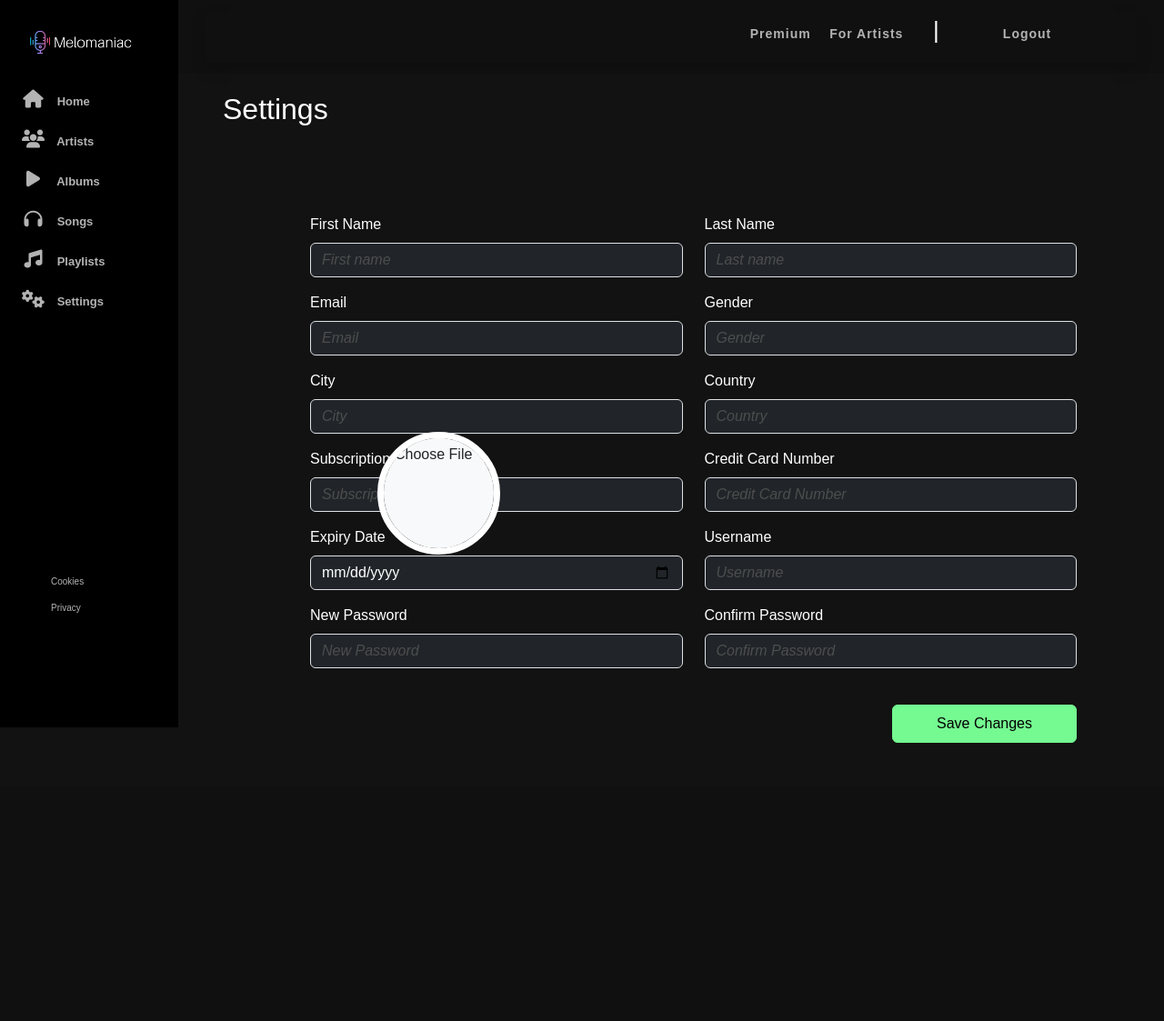
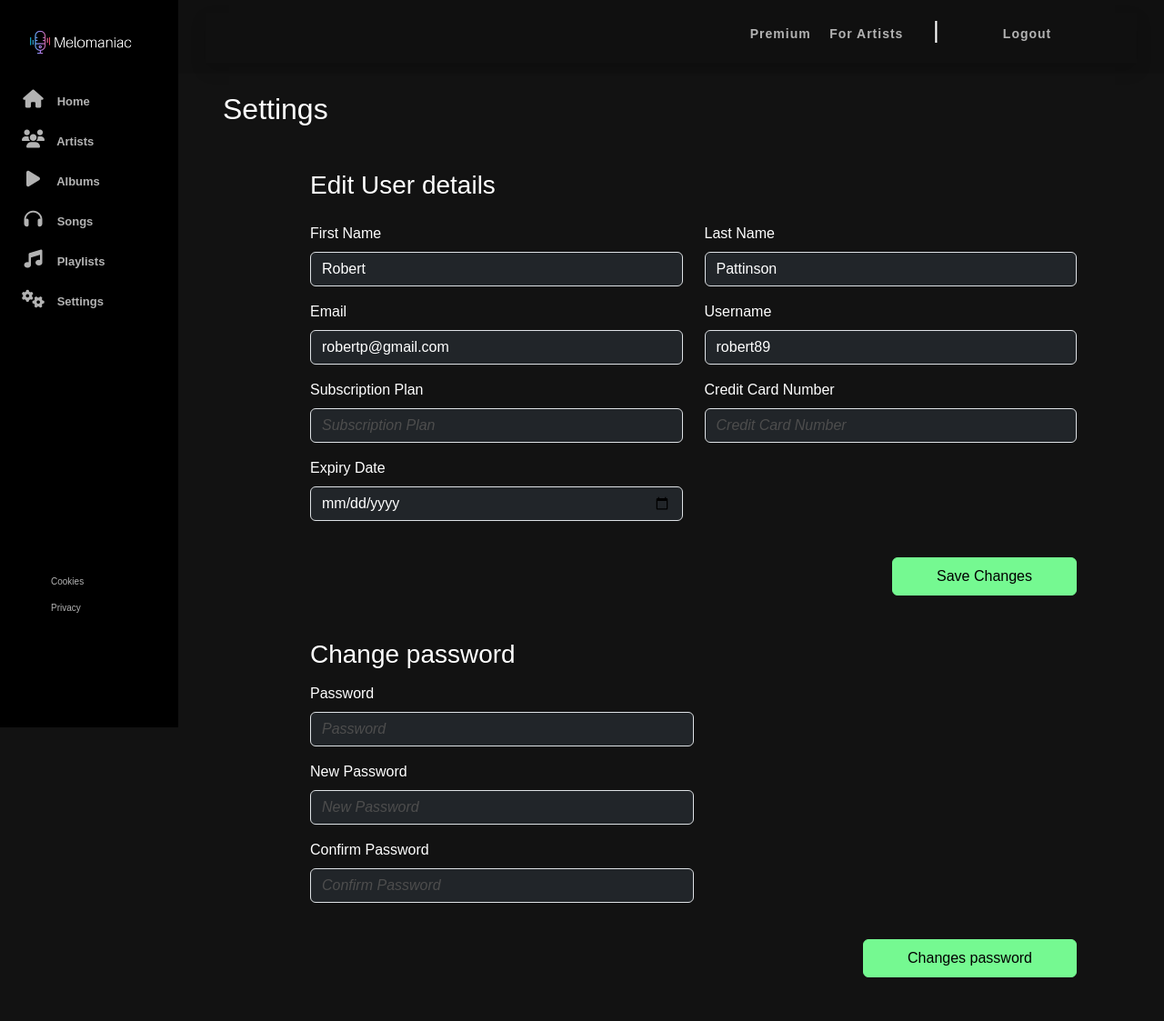
Before and after one commit to Kajanan02/music-web, a PHP site: page /music-web/user-settings.php in a window 1280 px wide. Shown: the whole page at 91% size. Before the commit the page ends 817 px from the top, so only its background shows below. Run offline with PHP 8.4, Linux system fonts and the light colour scheme; the visitor is signed in with stand-in values (Sample User, id 1); data comes from the database, SQL or seed files in the repository; some libraries are stand-ins or nearby versions.

Commit message:
User settings
CODE by Tharindu

```diff
--- a/user-settings.php
+++ b/user-settings.php
@@ -1,4 +1,14 @@
 <?php
+
+namespace classes;
+
+require_once "classes/db-connector.php";
+
+use classes\DBConnector;
+use Exception;
+use PDO;
+use PDOException;
+
 session_start();
 ?>
 
@@ -70,77 +80,130 @@
     <div class="main-container">
         <h2 class=" text-white">Settings</h2>
 
-        <form class="mx-5 my-5 px-5">
+        <?php
+        if (isset($_GET["error"])) {
+            $error = $_GET["error"];
+            $msg = "";
+            if ($error == "0") {
+                $msg = "Profile updated successfully";
+            } elseif ($error == "1") {
+                $msg = "Manadatory fields are left empty. Please try again";
+            } elseif ($error == "2") {
+                $msg = "Password does not match";
+            } elseif ($error == "3") {
+                $msg = "File type profile picture is not supported (Supported types: .png, .jpeg, .jpg)";
+            } elseif ($error == "4") {
+                $msg = "File type cover picture is not supported (Supported types: .png, .jpeg, .jpg)";
+            } elseif ($error == "5") {
+                $msg = "Profile picture is larger than max supported limit (5MB)";
+            } elseif ($error == "6") {
+                $msg = "Cover picture is larger than max supported limit (5MB)";
+            } elseif ($error == "7") {
+                $msg = "Passwords cannot be empty or null";
+            } elseif ($error == "8") {
+                $msg = "Wrong password";
+            }
+
+            if ($error == "0") {
+        ?>
+                <p class="text-success text-center h5 mt-5"><?php echo $msg; ?></p>
+            <?php
+            } else {
+            ?>
+                <p class="text-danger text-center mt-5"><?php echo $msg; ?></p>
+        <?php
+            }
+        }
+        ?>
+        <?php
+        $con = DBConnector::getConnection();
+
+        // Select the current password for the listener
+        $selectQuery = "SELECT * FROM listener WHERE listener_id = ?";
+        $selectStmt = $con->prepare($selectQuery);
+        $selectStmt->bindValue(1, $_SESSION["listener_id"]);
+        $selectStmt->execute();
+        $row = $selectStmt->fetch(PDO::FETCH_ASSOC);
+        ?>
+
+        <form class="mx-5 my-5 px-5" action="scripts/process-listener.php" method="post" enctype="multipart/form-data" onsubmit="confirm('Are you sure you want to proceed?')">
+
+            <input type="hidden" name="listener_id" id="listener_id" value="<?php echo $_SESSION["listener_id"]; ?>" />
+
             <div class="row">
-                <div class="col-md-12 mb-5 d-flex justify-content-center">
-                    <input type="file" enc_type="multipart/form-data" class="profile_picture form-control bg-light place-holder" placeholder="Profile Picture" id="profile_picture">
-                </div>
+                <h3 class=" text-white mb-4">Edit User details </h3>
             </div>
 
             <div class="row">
                 <div class="col-md-6 mb-3">
                     <label for="first_name" class="form-label text-white">First Name</label>
-                    <input type="text" class="form-control bg-dark text-white place-holder" placeholder="First name" id="first_name">
+                    <input type="text" name="first_name" class="form-control bg-dark text-white place-holder" value=<?php echo $row['first_name']; ?> id="first_name">
                 </div>
 
                 <div class="col-md-6 mb-3">
                     <label for="last_name" class="form-label text-white">Last Name</label>
-                    <input type="text" class="form-control bg-dark text-white place-holder" placeholder="Last name" id="last_name">
+                    <input type="text" name="last_name" class="form-control bg-dark text-white place-holder" value=<?php echo $row['last_name']; ?> id="last_name">
                 </div>
 
                 <div class="col-md-6 mb-3">
                     <label for="user_email" class="form-label text-white">Email</label>
-                    <input type="text" class="form-control bg-dark text-white place-holder" placeholder="Email" id="user_email">
+                    <input type="text" name="user_email" class="form-control bg-dark text-white place-holder" value=<?php echo $row['email']; ?> id="user_email">
                 </div>
                 <div class="col-md-6 mb-3">
-                    <label for="user_email" class="form-label text-white">Gender</label>
-                    <input type="text" class="form-control bg-dark text-white place-holder" placeholder="Gender" id="user_gender">
+                    <label for="username" class="form-label text-white">Username</label>
+                    <input type="text" name="username" class="form-control bg-dark text-white place-holder" value=<?php echo $row['username']; ?> id="username">
                 </div>
-
-                <div class="col-md-6 mb-3">
-                    <label for="user_city" class="form-label text-white">City</label>
-                    <input type="text" class="form-control bg-dark text-white place-holder" placeholder="City" id="user_city">
-                </div>
-
-                <div class="col-md-6 mb-3">
-                    <label for="user_country" class="form-label text-white">Country</label>
-                    <input type="text" class="form-control bg-dark text-white place-holder" placeholder="Country" id="user_country">
-                </div>
-
                 <div class="col-md-6 mb-3">
                     <label for="sub_plan" class="form-label text-white">Subscription Plan</label>
-                    <input type="text" class="form-control bg-dark text-white place-holder" placeholder="Subscription Plan" id="sub_plan">
+                    <input type="text" name="sub_plan" class="form-control bg-dark text-white place-holder" placeholder="Subscription Plan" id="sub_plan">
                 </div>
 
                 <div class="col-md-6 mb-3">
                     <label for="card_number" class="form-label text-white">Credit Card Number</label>
-                    <input type="password" class="form-control bg-dark text-white place-holder" placeholder="Credit Card Number" id="card_number">
+                    <input type="password" name="card_number" class="form-control bg-dark text-white place-holder" placeholder="Credit Card Number" id="card_number">
                 </div>
 
                 <div class="col-md-6 mb-3">
                     <label for="expiry_date" class="form-label text-white">Expiry Date</label>
-                    <input type="date" class="form-control bg-dark text-white place-holder" placeholder="STORED ExpDate IN DB" id="expiry_date">
+                    <input type="date" name="expiry_date" class="form-control bg-dark text-white place-holder" placeholder="Expiry Date" id="expiry_date">
                 </div>
 
                 <div class="col-md-6 mb-3">
-                    <label for="username" class="form-label text-white">Username</label>
-                    <input type="text" class="form-control bg-dark text-white place-holder" placeholder="Username" id="username">
+                    <input type="hidden" class="form-control bg-dark text-white place-holder">
+                </div>
+
+                <div class="d-flex">
+                    <input type="submit" class="ms-auto btn btn-warning fw-medium px-5 py-2 mt-4 btn-go" value="Save Changes" name="save">
+                </div>
+        </form>
+
+
+    </div>
+
+    <form class="mx-5 my-5 px-5" action="scripts/process-listener-password.php" method="post" enctype="multipart/form-data" onsubmit="confirm('Are you sure you want to proceed?')">
+
+        <input type="hidden" name="listener_id" id="listener_id" value="<?php echo $_SESSION["listener_id"]; ?>" />
+        <div class="row">
+            <h3 class=" text-white">Change password </h3><br><br>
+        </div>
+
+        <div class="col-md-6 mb-3">
+            <label for="current_password" class="form-label text-white">Password</label>
+            <input type="password" name="current_password" class="form-control bg-dark text-white place-holder" placeholder="Password" id="new_password">
         </div>
 
         <div class="col-md-6 mb-3">
             <label for="new_password" class="form-label text-white">New Password</label>
-                    <input type="password" class="form-control bg-dark text-white place-holder" placeholder="New Password" id="new_password">
+            <input type="password" name="new_password" class="form-control bg-dark text-white place-holder" placeholder="New Password" id="new_password">
         </div>
 
         <div class="col-md-6 mb-3">
-                    <label for="confirm_password" class=" form-label text-white">Confirm Password</label>
-                    <input type="password" class="form-control bg-dark text-white place-holder" placeholder="Confirm Password" id="confirm_password">
+            <label for="confirm_password" class="form-label text-white">Confirm Password</label>
+            <input type="password" name="confirm_password" class="form-control bg-dark text-white place-holder" placeholder="Confirm Password" id="confirm_password">
         </div>
-            </div>
-            <!--button class="btn btn-primary fw-medium px-5 py-2 mt-4 btn-go">Change Password</button-->
 
         <div class="d-flex">
-                <input type="submit" class="ms-auto btn btn-warning fw-medium px-5 py-2 mt-4 btn-go" value="Save Changes" name="save">
+            <input type="submit" class="ms-auto btn btn-warning fw-medium px-5 py-2 mt-4 btn-go" value="Changes password" name="change_password">
         </div>
     </form>
     </div>
```
Also changed, not shown: classes/listener.php (+42 -0 lines), scripts/process-listener-password.php (added, +36 -0 lines), scripts/process-listener.php (added, +48 -0 lines). Lines whose indentation alone changed are shown as unchanged.
